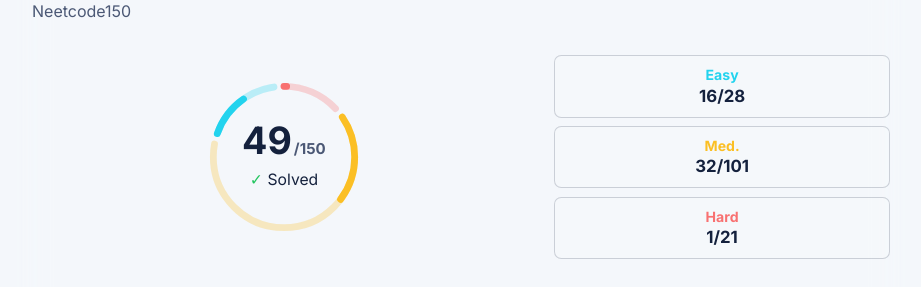
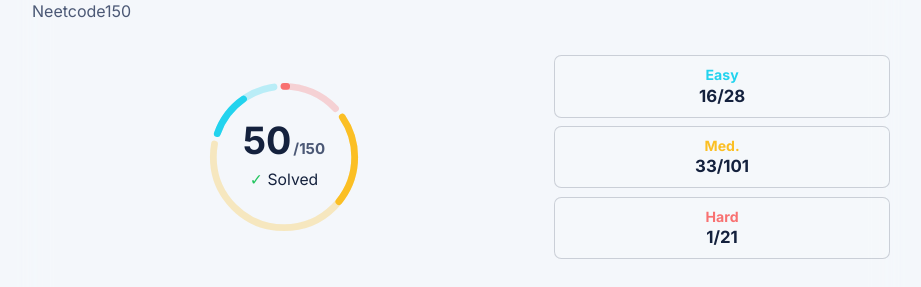
Before and after one commit to kurtluu/portfolio, a React (Vite) app in the folder react-ts-site/: page / in a window 1280 px wide. Shown: the part 4216-4503 px from the top of the page, without its empty margins (179-1100 px from the left). Built offline with nearby package versions, Linux system fonts and the light colour scheme.

Commit message:
Update NC Progress

```diff
--- a/react-ts-site/src/App.tsx
+++ b/react-ts-site/src/App.tsx
@@ -182,11 +182,11 @@
     description: "Neetcode150",
     tags: ["Python", "JavaScript"],
     leetcodeStats: {
-      solvedCount: 49,
+      solvedCount: 50,
       totalCount: 150,
       solved: [
         { label: "Hard", shortLabel: "Hard", count: 1, total: 21, colorClassName: "leetcode-hard" },
-        { label: "Medium", shortLabel: "Med.", count: 32, total: 101, colorClassName: "leetcode-medium" },
+        { label: "Medium", shortLabel: "Med.", count: 33, total: 101, colorClassName: "leetcode-medium" },
         { label: "Easy", shortLabel: "Easy", count: 16, total: 28, colorClassName: "leetcode-easy" },
       ],
     },
```
